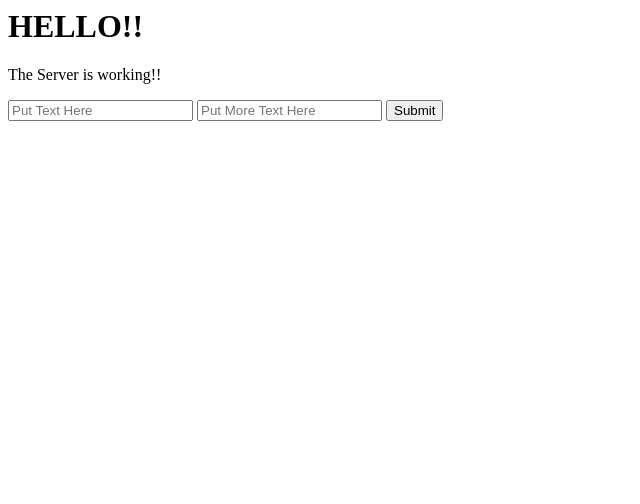
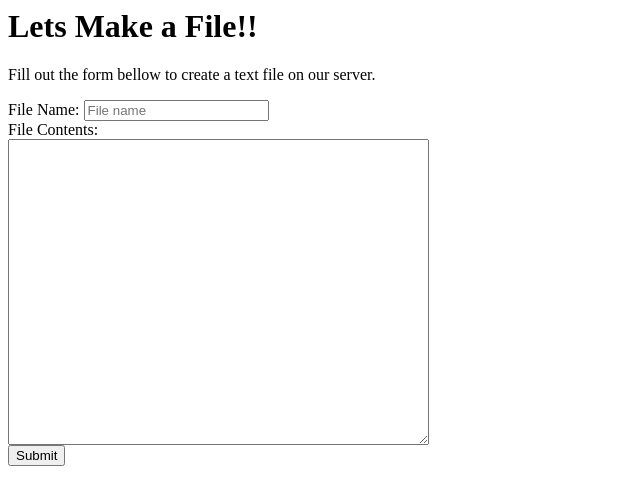
Before and after one commit to todd-3/simple_http_server, a plain HTML site: page index.html in a window 1280 px wide. Shown: the whole page, without its empty margins (0-640 px from the left). Drawn offline with Linux system fonts and the light colour scheme.

Commit message:
Changed form fields

```diff
--- a/index.html
+++ b/index.html
@@ -4,16 +4,22 @@
         <meta charset="UTF8">
     </head>
     <body>
-        <h1>HELLO!!</h1>
-        <p>The Server is working!!</p>
+        <h1>Lets Make a File!!</h1>
+        <p>Fill out the form bellow to create a text file on our server.</p>
 
         <form method="post" action="/submit">
-            <label>
-                <input type="text" placeholder="Put Text Here" name="testing">
-            </label>
-            <label>
-                <input type="text" placeholder="Put More Text Here" name="testing_2">
-            </label>
+            <label for="file_name">
+                <span class="inputs">File Name:</span>
+                <input required type="text" placeholder="File name" id="file_name" name="name"></label><br>
+
+            <label for="file_body">
+                <span class="inputs">File Contents:</span>
+                <br>
+                <textarea required id="file_body" name="body" cols="50" rows="20"
+                          placeholder="Write your files contents here">
+                </textarea>
+            </label><br>
+
             <label>
                 <input type="submit">
             </label>
```
